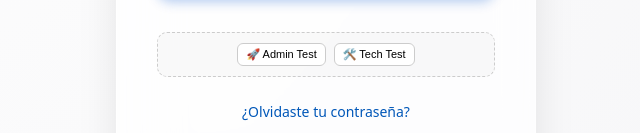
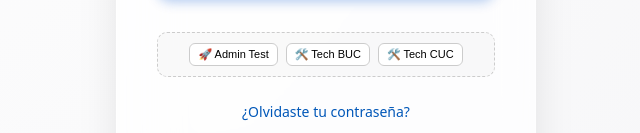
Before and after one commit to steven14821/sistema_cuentas_cobro, a React (Vite) app in the folder frontend/: page /login in a window 1280 px wide. Shown: the part 489-622 px from the top of the page, without its empty margins (314-954 px from the left). Built offline with nearby package versions, Linux system fonts and the light colour scheme; no server answers.

Commit message:
Update quick login buttons for BUC and CUC technicians

```diff
--- a/frontend/src/pages/LoginPage.tsx
+++ b/frontend/src/pages/LoginPage.tsx
@@ -307,7 +307,7 @@ export const LoginPage = () => {
               🚀 Admin Test
             </button>
             <button
-              onClick={() => quickLogin('tech@em.com', 'password123')}
+              onClick={() => quickLogin('predo@em.com', 'password123')}
               style={{
                 fontSize: '11px',
                 padding: '4px 8px',
@@ -317,7 +317,20 @@ export const LoginPage = () => {
                 backgroundColor: '#fff'
               }}
             >
-              🛠️ Tech Test
+              🛠️ Tech BUC
+            </button>
+            <button
+              onClick={() => quickLogin('pruebacuc@em.com', 'password123')}
+              style={{
+                fontSize: '11px',
+                padding: '4px 8px',
+                cursor: 'pointer',
+                borderRadius: '6px',
+                border: '1px solid #ccc',
+                backgroundColor: '#fff'
+              }}
+            >
+              🛠️ Tech CUC
             </button>
           </div>
           {/* -------------------------------------------- */}
```
